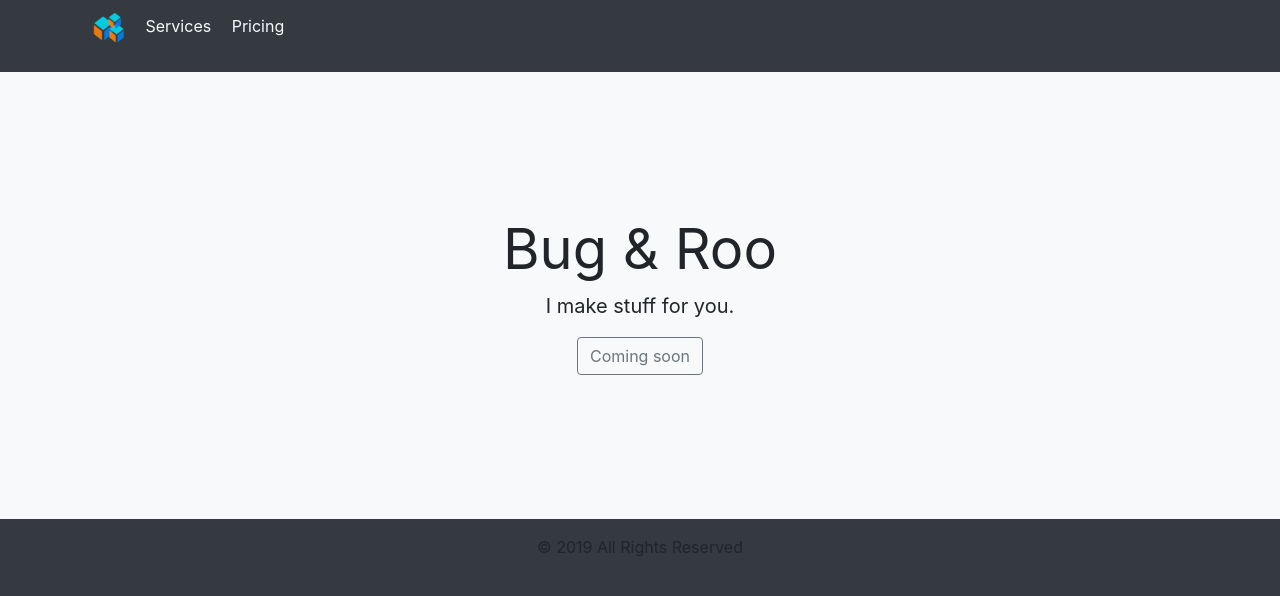
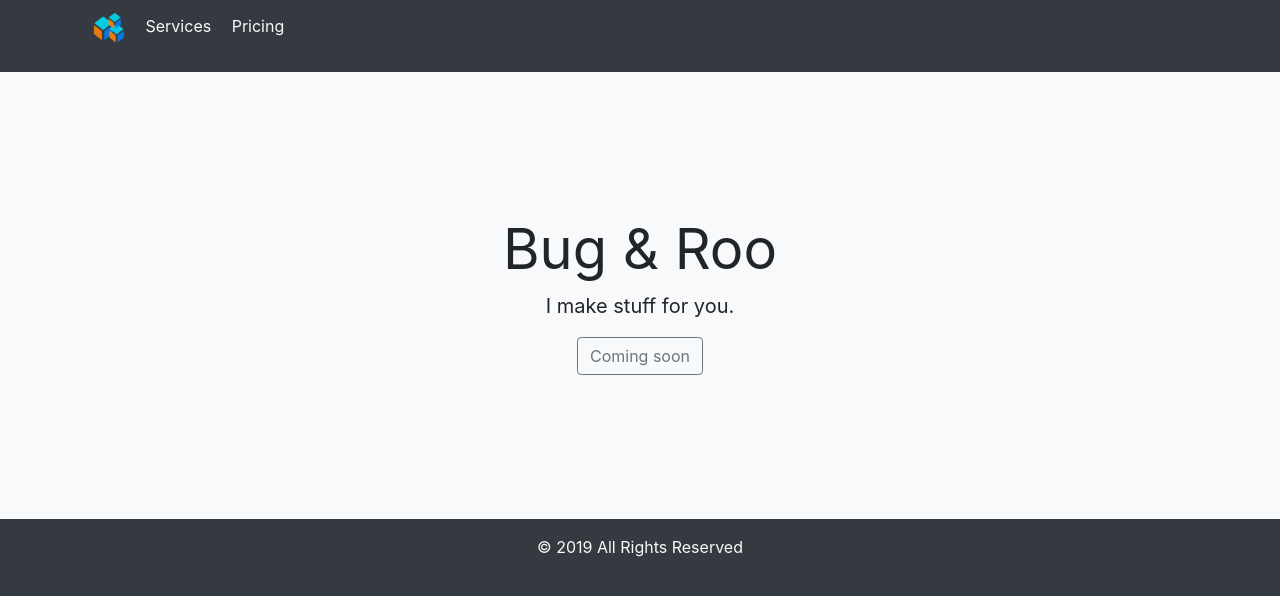
Before and after one commit to BugAndRoo/BugAndRoo.github.io, a Jekyll site: the page built from index.html, in a window 1280 px wide. Shown: the top 596 px of the page. Built offline with Jekyll 4.4.1, drawn with Linux system fonts in a browser that asks for light colours.

Commit message:
updated footer text color

```diff
--- a/_layouts/default.html
+++ b/_layouts/default.html
@@ -31,7 +31,7 @@
             {{ content }}
         </div>
     </main>
-    <footer>
+    <footer class="text-light bg-dark">
         <p class="text-center">&copy; 2019 All Rights Reserved</p>
     </footer>
 
```
